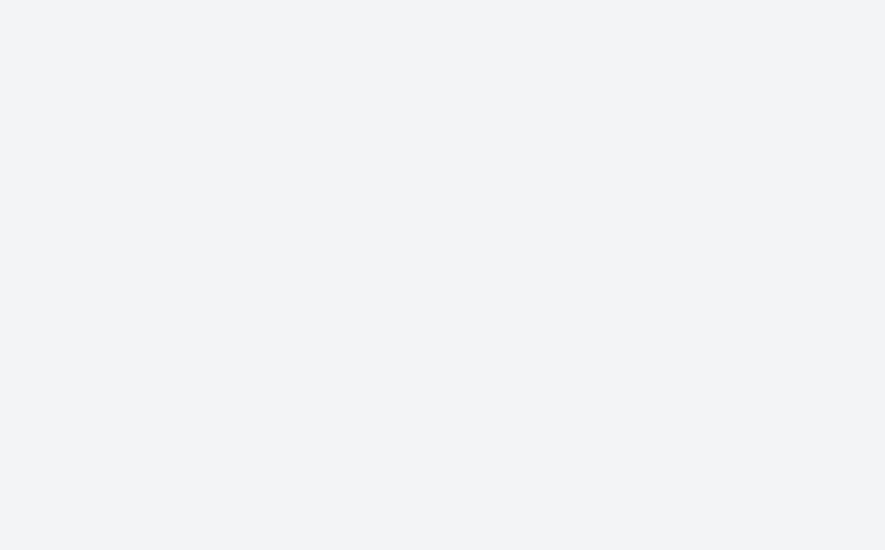
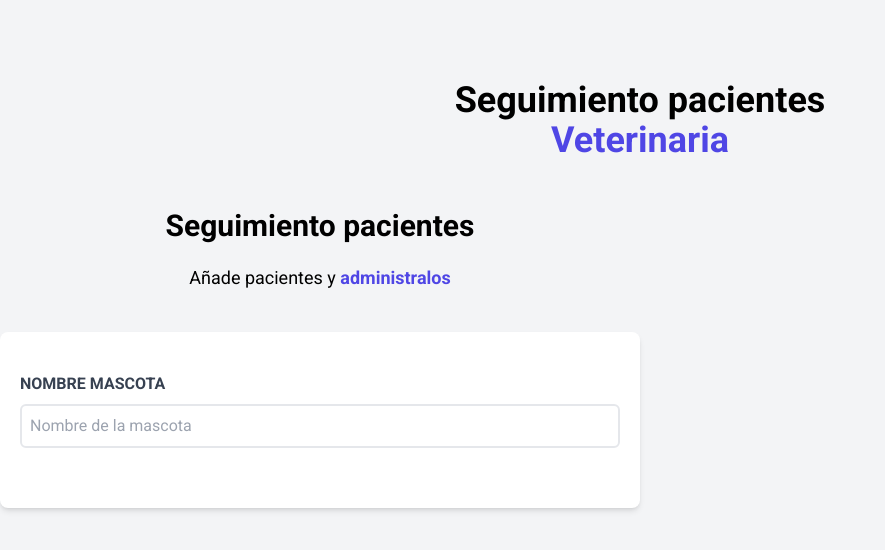
Before and after one commit to gsusgit/admin-pacientes, a Vue app: page / in a window 1280 px wide. Shown: the top 550 px of the page, without its empty margins (0-885 px from the left). Built offline with nearby package versions, Linux system fonts and the light colour scheme.

Commit message:
Add Header and Form components

```diff
--- a/src/App.vue
+++ b/src/App.vue
@@ -1,7 +1,13 @@
 <script setup>
-
+  import Header from './components/Header.vue'
+  import Formulario from './components/Formulario.vue'
 </script>
 
 <template>
-
+    <div class="container mx-auto mt-20">
+        <Header />
+        <div class="mt-12 md:flex">
+            <Formulario />
+        </div>
+    </div>
 </template>
--- /dev/null
+++ b/src/components/Formulario.vue
@@ -0,0 +1,26 @@
+<script setup>
+
+</script>
+
+<template>
+    <div class="md:w-1/2">
+        <h2 class="font-bold text-3xl text-center font-sans">Seguimiento pacientes</h2>
+        <p class="text-lg mt-5 text-center mb-10">Añade pacientes y <span class="text-indigo-600 font-bold">administralos</span></p>
+        <form class="bg-white shadow-md rounded-lg py-10 px-5 mb-10">
+            <div class="mb-5">
+                <label
+                    for="mascota"
+                    class="block text-gray-700 uppercase font-bold"
+                >
+                    Nombre mascota
+                </label>
+                <input
+                    id="mascota"
+                    type="text"
+                    placeholder="Nombre de la mascota"
+                    class="border-2 w-full p-2 mt-2 placeholder-gray-400 rounded-md"
+                />
+            </div>
+        </form>
+    </div>
+</template>
--- /dev/null
+++ b/src/components/Header.vue
@@ -0,0 +1,6 @@
+<template>
+    <h1 class="font-black text-4xl text-center">
+        Seguimiento pacientes
+        <span class="text-indigo-600 block">Veterinaria</span>
+    </h1>
+</template>
```
